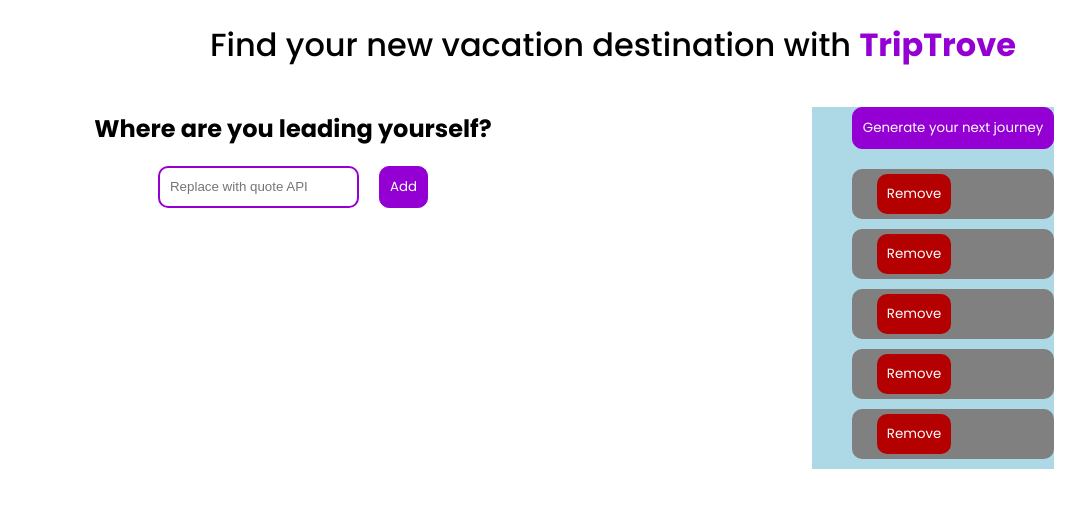
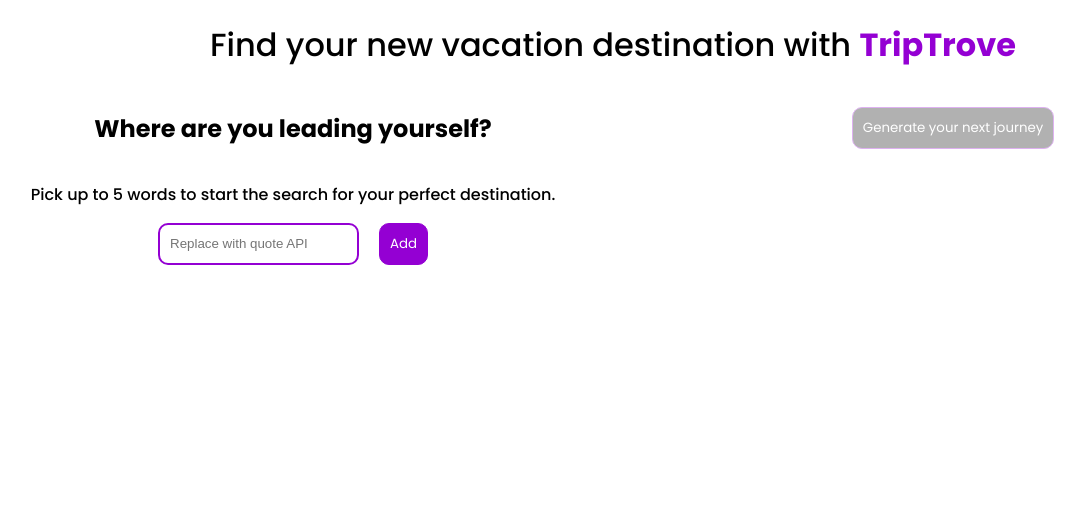
Before and after one commit to JaapMoerkerk/TripTrove, a React (Create React App) app: page / in a window 1280 px wide. Shown: the top 508 px of the page, without its empty margins (27-1112 px from the left). Built offline with nearby package versions, Linux system fonts and the light colour scheme.

Commit message:
Front end first stage complete - Button activation state - Maximum of 5 input items
Start of modal mechanics

```diff
--- a/package.json
+++ b/package.json
@@ -8,6 +8,7 @@
     "@testing-library/user-event": "^13.5.0",
     "react": "^18.2.0",
     "react-dom": "^18.2.0",
+    "react-modal": "^3.16.1",
     "react-scripts": "5.0.1",
     "web-vitals": "^2.1.4"
   },
--- a/src/App.css
+++ b/src/App.css
@@ -58,7 +58,8 @@
 }
 
 .half-page{
-  width: 50vw;
+  width: 44vw;
+  padding: 0 3vw;
   align-items: center;
 }
 
@@ -79,6 +80,7 @@
   font-family: 'Poppins', sans-serif;
   border-radius: 10px;
   cursor: pointer;
+  transition: 0.3s ease;
 }
 
 #input-div{
@@ -98,13 +100,6 @@
 li{
   list-style: none;
   margin-bottom: 10px;
-  background: gray;
-  padding: 5px;
-  border-radius: 10px;
-}
-
-ul{
-  background: lightblue;
 }
 
 li button{
@@ -124,3 +119,14 @@
 #remove-btn:hover{
   background: red;
 }
+
+.btn-deactivated{
+  opacity: 30%;
+  background: black;
+  cursor: default;
+}
+
+h3{
+  font-weight: 500;
+  font-size: 1em;
+}
--- a/src/TripTrove.js
+++ b/src/TripTrove.js
@@ -1,33 +1,30 @@
 import React, {useState} from "react";
+import Modal from "react-modal";
 
 const TripTrove = () => {
+    //Config screen button and input states
     const [inputText, setInputText] = useState("");
-    const [inputList, setInputList] = useState(["","","","",""]);
+    const [inputList, setInputList] = useState([]);
     const [addBtnActive, setAddBtnActive] = useState(true);
     const [genBtnActive, setGenBtnActive] = useState(false);
 
+    //Modal
+    const [modalIsOpen, setModalIsOpen] = useState(false);
+    const [loading, setLoading] = useState(false);
+
     const handleInputChange = (event) => {
         setInputText(event.target.value);
+        setGenBtnActive(inputList.length > 0);
     };
 
     const handleAddInput = () => {
-        console.log("Add button clicked.");
-        console.log(inputText);
-        console.log(inputList.length);
         if (inputText.trim() !== "" && inputList.length < 5) {
             setInputList((prevInput) => [...prevInput, inputText]);
             setInputText("");
-            if (inputList.length + 1 === 5) {
-                setAddBtnActive(false);
+            if (inputList.length === 4) {
+                setAddBtnActive(false)
             }
-            if (inputList.length === 0) {
-                setGenBtnActive(true);
-            }
-        }
-        else if (inputText.trim() !== ""){
-            //Error: Maximum of 5 words reached
-        } else{
-            //Error: Input is empty
+            setGenBtnActive(true);
         }
     };
 
@@ -35,16 +32,47 @@
         setInputList((prevInput) => {
             const updatedList = [...prevInput];
             updatedList.splice(index, 1);
-            // Activate 'Add' button when an item is removed
-            setAddBtnActive(true);
-            // Deactivate 'Generate' button when all words are removed
+            if (updatedList.length < 5) {
+                setAddBtnActive(true);
+            }
             setGenBtnActive(updatedList.length > 0);
             return updatedList;
         });
     };
 
     const handleGenerate = () => {
-        console.log("Button clicked")
+        console.log("Generate button clicked");
+        setLoading(true);
+        apiCall();
+    };
+
+    const apiCall = () => {
+        const apiUrl = "https://www.placeholder.com/triptrove";
+        const requestBody = {
+            inputList: inputList
+        };
+
+        fetch(apiUrl, {
+            method: "POST",
+            headers: {
+                'Content-Type': 'application/json',
+            },
+            body: JSON.stringify(requestBody),
+        })
+            .then(response => response.json())
+            .then(data => {
+                console.log("API response:", data); //Handling GPT response
+                setLoading(false);
+            })
+            .catch(error => {
+                console.error("Error fetching data:", error); //Handling API errors
+                setLoading(false);
+            });
+        setModalIsOpen(true);
+    };
+
+    const closeModal = () => {
+        setModalIsOpen(false);
     };
 
     return (
@@ -54,6 +82,7 @@
 
                 <section id="user-input" className={"half-page column"}>
                     <h2>Where are you leading yourself?</h2>
+                    <h3>Pick up to 5 words to start the search for your perfect destination.</h3>
                     <div id={"input-div"}>
                         <input
                             type="text"
@@ -63,7 +92,9 @@
                         <button
                             id={"add-btn"}
                             onClick={handleAddInput}
+                            className={addBtnActive ? "" : "btn-deactivated"}
                             disabled={!addBtnActive}
+
                         >
                             Add
                         </button>
@@ -71,10 +102,12 @@
                 </section>
 
                 <section id="input-list" className={"half-page column"}>
-                <ul>
+                    <ul>
                         <button id={"gen-btn"}
                                 onClick={handleGenerate}
-                                disabled={!genBtnActive}>
+                                className={genBtnActive ? "" : "btn-deactivated"}
+                                disabled={!genBtnActive}
+                        >
                             Generate your next journey
                         </button>
 
```
Also changed, not shown: 1 other file (tests, documents, lock files or other folders).
